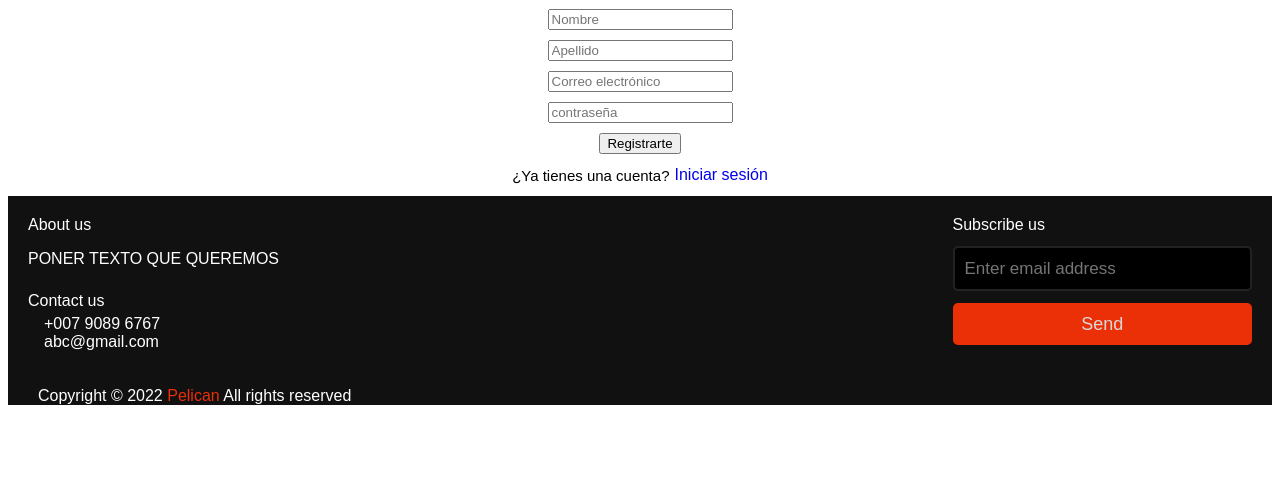
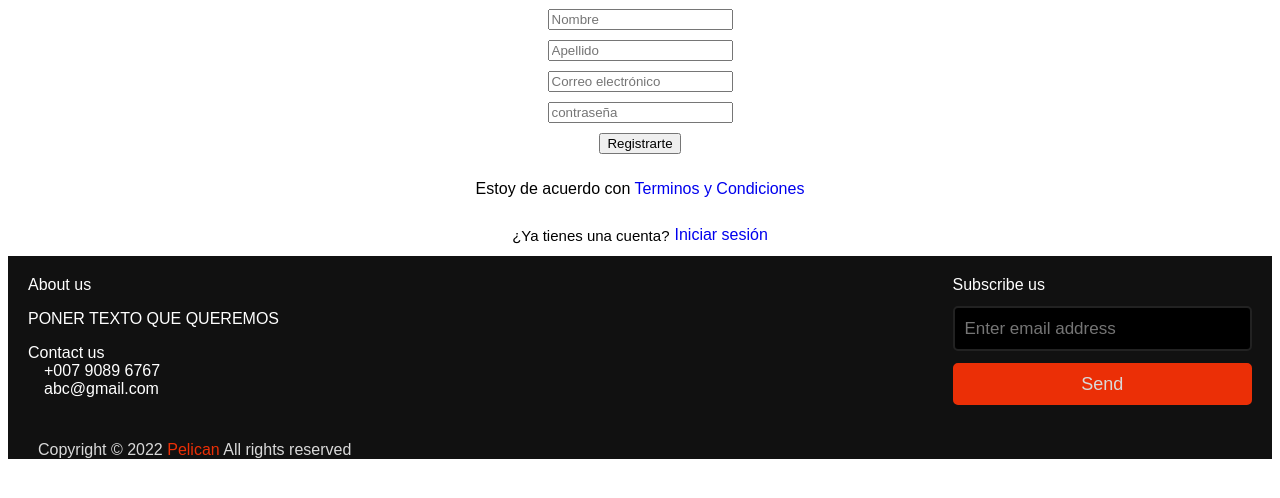
Before and after one commit to lservera03/practicaWeb, a website: page src/crearUsuario.html in a window 1280 px wide. Shown: the part 196-694 px from the top of the page. Drawn offline with Linux system fonts and the light colour scheme.

Commit message:
formulario

```diff
--- a/src/crearUsuario.css
+++ b/src/crearUsuario.css
@@ -32,6 +32,9 @@ body {
 .topic{
     color: white;
 }
+.lower a{
+    color: white;
+}
 .formulario_texto {
     display: flex;
     align-items: center;
@@ -39,7 +42,6 @@ body {
     gap: 5px;
 
 }
-
 footer {
     background: #111;
 }
@@ -50,26 +52,20 @@ footer .content {
     padding: 20px;
     display: flex;
     flex-wrap: wrap;
+    color: white;
     justify-content: space-between;
 }
 
-
-.content a , p {
-    color: white;
-}
 
 footer .content p {
     text-align: justify;
 }
 
-footer .content .lower .topic {
-    color: white;
-    margin: 24px 0 5px 0;
+footer .content .lower i {
+
+    padding-right: 16px;
 }
 
-footer .content .lower i {
-    padding-right: 16px;
-}
 
 footer .content .right input[type="text"] {
     height: 45px;
--- a/src/crearUsuario.html
+++ b/src/crearUsuario.html
@@ -30,6 +30,7 @@
                 <div><input type="text" name="nombredelacaja" placeholder="Correo electrónico" required></div>
                 <div><input type="password" name="nombredelacaja" placeholder="contraseña" required></div>
                 <div><input name="form" type="submit" value="Registrarte"></div>
+                <p>Estoy de acuerdo con <a href="#">Terminos y Condiciones</a> </p>
             </div>
             <div class="formulario_texto">
                 <div><h2 class="text">¿Ya tienes una cuenta? </h2></div>
@@ -47,10 +48,10 @@
             </div>
             <div class="lower">
                 <div class="topic">Contact us</div>
-                <div class="phone">
+                <div>
                     <a href="#"><i ></i>+007 9089 6767</a>
                 </div>
-                <div class="email">
+                <div>
                     <a href="#"><i ></i>abc@gmail.com</a>
                 </div>
             </div>
```
